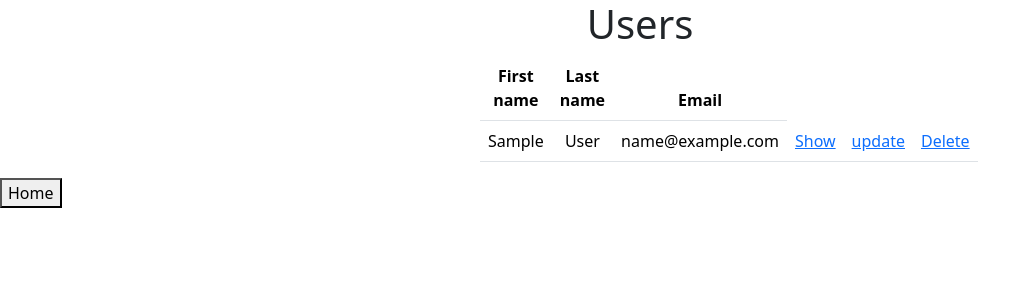
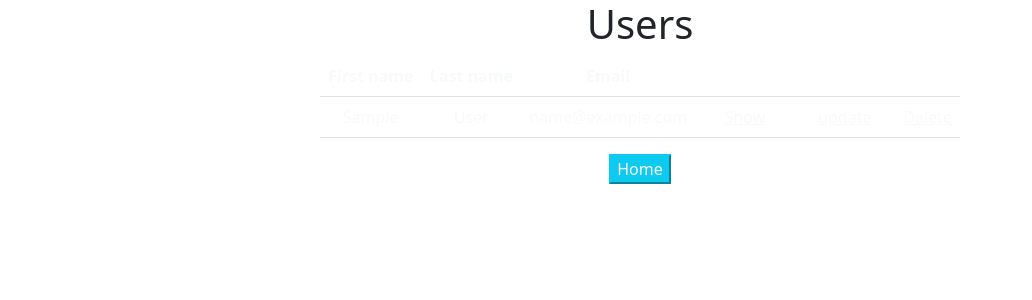
Before and after one commit to Cameronjs222/Python, a Python web app: template Flask/user_cd/templates/users.html in a window 1280 px wide. Shown: the top 300 px of the page, without its empty margins (0-1032 px from the left). Run offline with Jinja, Linux system fonts and the light colour scheme; the template is opened without the code that fills it: most values are stand-ins (such as "Sample title", 1, 10 or a date in 2020).

Commit message:
bootstrap to first two pages

```diff
--- a/Flask/User_crud_modularized/flask_app/templates/users.html
+++ b/Flask/User_crud_modularized/flask_app/templates/users.html
@@ -9,38 +9,41 @@
 
 </head>
 <body>
-    <div id="users_table" class="mx-auto justify-content-center text-center col-3">
+    <div id="users_table" class="mx-auto justify-content-center text-center col-6">
         <h1>Users</h1>
-        <table class="mx-auto text-center table">
+        <table class="mx-auto text-center table bg-info">
             <thead>
-                <th>First name</th>
-                <th>Last name</th>
-                <th>Email</th>
+                <th class="text-light col-2">First name</th>
+                <th class="text-light col-2">Last name</th>
+                <th class="text-light col-2">Email</th>
+                <th></th>
+                <th></th>
+                <th></th>
             </thead>
             <tbody>
                 {% for user in users %}
                 <tr>
-                    <td>{{user.first_name}}</td>
-                    <td>{{user.last_name}}</td>
-                    <td>{{user.email}}</td>
-                    <td>
-                        <a href="/users/user/{{user.id}}">Show</a>
+                    <td class="text-light col-2">{{user.first_name}}</td>
+                    <td class="text-light col-2">{{user.last_name}}</td>
+                    <td class="text-light col-2">{{user.email}}</td>
+                    <td class="text-light col-2">
+                        <a class="text-light" href="/users/user/{{user.id}}">Show</a>
+                    </td>
+                    <td class="text-light col-2">
+                        <a class="text-light" href="/users/update/edit/{{user.id}}/{{user.first_name}}/{{user.last_name}}/{{user.email}}">update</a>
                     </td>
                     <td>
-                        <a href="/users/update/edit/{{user.id}}/{{user.first_name}}/{{user.last_name}}/{{user.email}}">update</a>
-                    </td>
-                    <td>
-                        <a href="/users/delete/{{ user.id }}">Delete</a>
-                    </td>
+                        <a class="text-light" href="/users/delete/{{ user.id }}">Delete</a>
+                    </td class="text-light col-2">
                 </tr>
                 {% endfor %}
             </tbody>
         </table>
+        <a href="/">
+            <button class="bg-info text-light border-info">Home</button>
+        </a>
     </div>
     <div class="col-3">
-        <a href="/">
-            <button>Home</button>
-        </a>
     </div>
 </body>
 </html>
```
Also changed, not shown: Flask/User_crud_modularized/flask_app/templates/index.html (+16 -11 lines).
